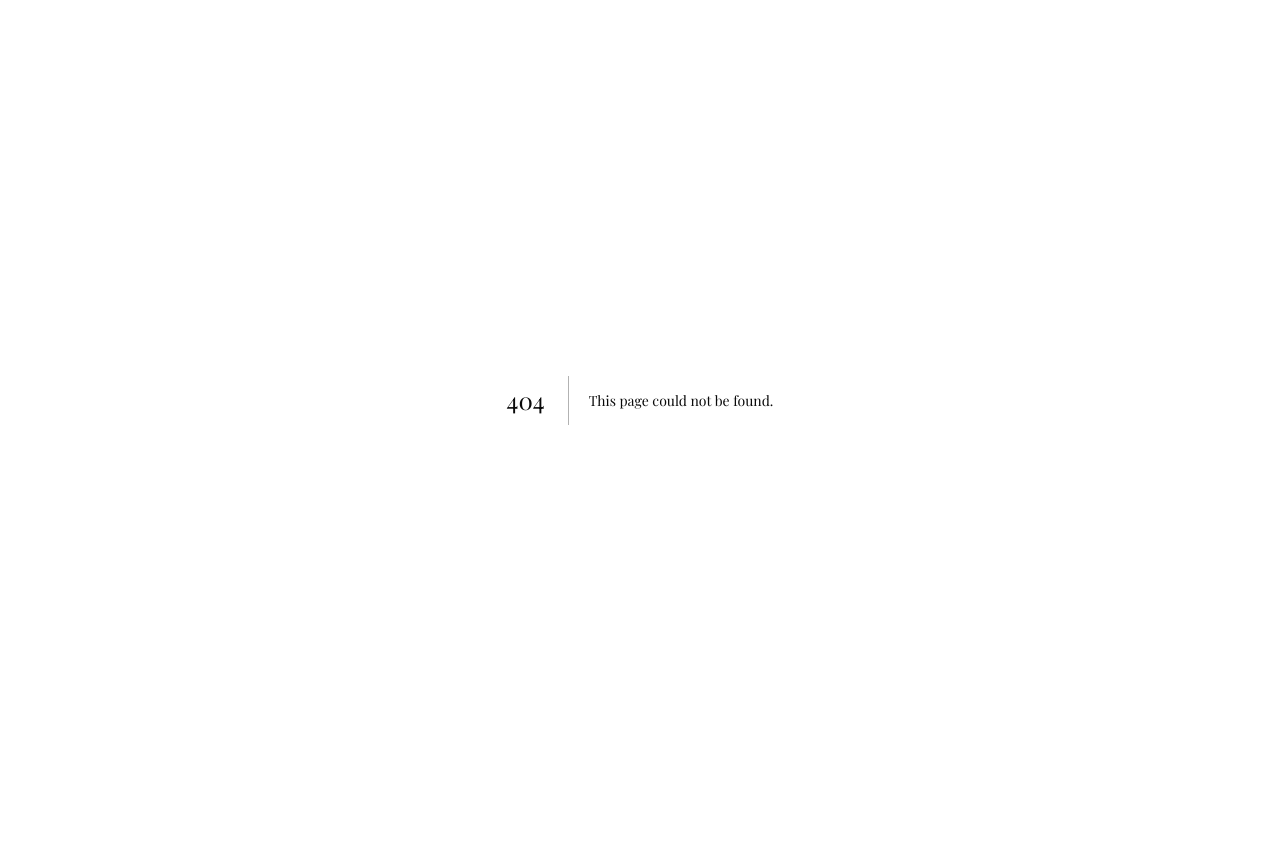
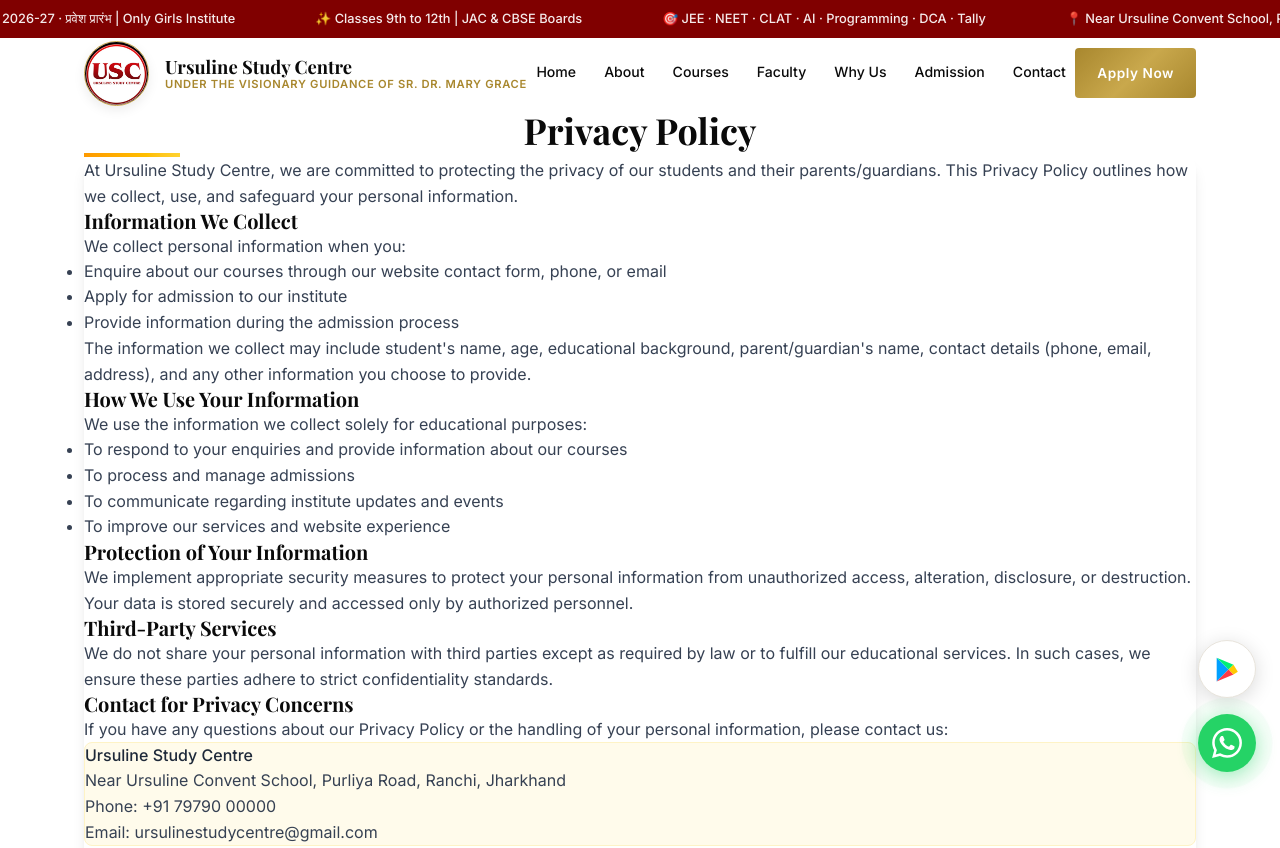
Before and after one commit to addiii999/ursuline-study-centre, a Next.js app: page /privacy-policy in a window 1280 px wide. Before the commit this address had no page. Shown: the top 848 px of the page. Before the commit the page ends 800 px from the top, so only its background shows below. Built offline with nearby package versions, Linux system fonts and the light colour scheme; a web font is replaced by a local one.

Commit message:
feat: improve privacy policy page with layout and fix nav links

```diff
--- /dev/null
+++ b/src/app/privacy-policy/page.tsx
@@ -0,0 +1,83 @@
+import React from 'react';
+import { Metadata } from 'next';
+import Navbar from '@/components/Navbar';
+import Footer from '@/components/Footer';
+import FloatingWhatsApp from '@/components/FloatingWhatsApp';
+
+const PrivacyPolicy = () => {
+    return (
+        <>
+            <Navbar />
+            <div className="container mx-auto px-4 py-16 max-w-4xl">
+                <div className="text-center mb-12">
+                    <h1 className="text-4xl font-serif font-bold text-gray-900 mb-4">Privacy Policy</h1>
+                    <div className="h-1 w-24 bg-gradient-to-r from-amber-500 to-amber-300 mx-auto"></div>
+                </div>
+
+                <div className="bg-white rounded-xl shadow-lg p-8 mb-8">
+                    <p className="text-gray-700 mb-6 leading-relaxed">
+                        At Ursuline Study Centre, we are committed to protecting the privacy of our students and their parents/guardians. This Privacy Policy outlines how we collect, use, and safeguard your personal information.
+                    </p>
+
+                    <h2 className="text-xl font-serif font-semibold text-gray-900 mb-4 mt-8">Information We Collect</h2>
+                    <p className="text-gray-700 mb-4 leading-relaxed">
+                        We collect personal information when you:
+                    </p>
+                    <ul className="list-disc pl-6 mb-6 space-y-2">
+                        <li className="text-gray-700">Enquire about our courses through our website contact form, phone, or email</li>
+                        <li className="text-gray-700">Apply for admission to our institute</li>
+                        <li className="text-gray-700">Provide information during the admission process</li>
+                    </ul>
+                    <p className="text-gray-700 mb-6 leading-relaxed">
+                        The information we collect may include student's name, age, educational background, parent/guardian's name, contact details (phone, email, address), and any other information you choose to provide.
+                    </p>
+
+                    <h2 className="text-xl font-serif font-semibold text-gray-900 mb-4 mt-8">How We Use Your Information</h2>
+                    <p className="text-gray-700 mb-6 leading-relaxed">
+                        We use the information we collect solely for educational purposes:
+                    </p>
+                    <ul className="list-disc pl-6 mb-6 space-y-2">
+                        <li className="text-gray-700">To respond to your enquiries and provide information about our courses</li>
+                        <li className="text-gray-700">To process and manage admissions</li>
+                        <li className="text-gray-700">To communicate regarding institute updates and events</li>
+                        <li className="text-gray-700">To improve our services and website experience</li>
+                    </ul>
+
+                    <h2 className="text-xl font-serif font-semibold text-gray-900 mb-4 mt-8">Protection of Your Information</h2>
+                    <p className="text-gray-700 mb-6 leading-relaxed">
+                        We implement appropriate security measures to protect your personal information from unauthorized access, alteration, disclosure, or destruction. Your data is stored securely and accessed only by authorized personnel.
+                    </p>
+
+                    <h2 className="text-xl font-serif font-semibold text-gray-900 mb-4 mt-8">Third-Party Services</h2>
+                    <p className="text-gray-700 mb-6 leading-relaxed">
+                        We do not share your personal information with third parties except as required by law or to fulfill our educational services. In such cases, we ensure these parties adhere to strict confidentiality standards.
+                    </p>
+
+                    <h2 className="text-xl font-serif font-semibold text-gray-900 mb-4 mt-8">Contact for Privacy Concerns</h2>
+                    <p className="text-gray-700 mb-6 leading-relaxed">
+                        If you have any questions about our Privacy Policy or the handling of your personal information, please contact us:
+                    </p>
+                    <div className="bg-amber-50 p-6 rounded-lg border border-amber-100">
+                        <p className="text-gray-800 font-medium">Ursuline Study Centre</p>
+                        <p className="text-gray-700">Near Ursuline Convent School, Purliya Road, Ranchi, Jharkhand</p>
+                        <p className="text-gray-700">Phone: +91 79790 00000</p>
+                        <p className="text-gray-700">Email: ursulinestudycentre@gmail.com</p>
+                    </div>
+
+                    <p className="text-gray-600 text-sm mt-8 italic">
+                        This Privacy Policy is effective as of April 27, 2026. We reserve the right to update this policy periodically.
+                    </p>
+                </div>
+            </div>
+            <Footer />
+            <FloatingWhatsApp />
+        </>
+    );
+};
+
+export default PrivacyPolicy;
+
+export const metadata: Metadata = {
+    title: 'Privacy Policy | Ursuline Study Centre',
+    description: 'Learn how Ursuline Study Centre protects your personal information and privacy.',
+};
--- a/src/components/Footer.tsx
+++ b/src/components/Footer.tsx
@@ -11,6 +11,7 @@ const quickLinks = [
   { label: 'Why Choose Us', href: '#why-us' },
   { label: 'Admission', href: '#admission' },
   { label: 'Contact', href: '#contact' },
+  { label: 'Privacy Policy', href: '/privacy-policy' },
 ];
 
 const courses = [
--- a/src/components/Navbar.tsx
+++ b/src/components/Navbar.tsx
@@ -5,13 +5,13 @@ import Image from 'next/image';
 import { Menu, X, ChevronDown } from 'lucide-react';
 
 const navLinks = [
-  { label: 'Home', href: '#home' },
-  { label: 'About', href: '#about' },
-  { label: 'Courses', href: '#courses' },
-  { label: 'Faculty', href: '#faculty' },
-  { label: 'Why Us', href: '#why-us' },
-  { label: 'Admission', href: '#admission' },
-  { label: 'Contact', href: '#contact' },
+  { label: 'Home', href: '/' },
+  { label: 'About', href: '/#about' },
+  { label: 'Courses', href: '/#courses' },
+  { label: 'Faculty', href: '/#faculty' },
+  { label: 'Why Us', href: '/#why-us' },
+  { label: 'Admission', href: '/#admission' },
+  { label: 'Contact', href: '/#contact' },
 ];
 
 const marqueeText = [
```
